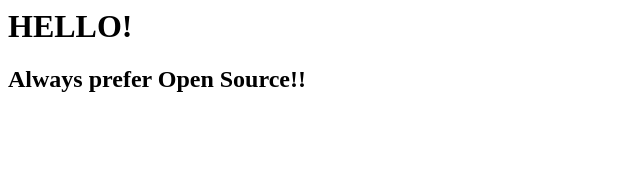
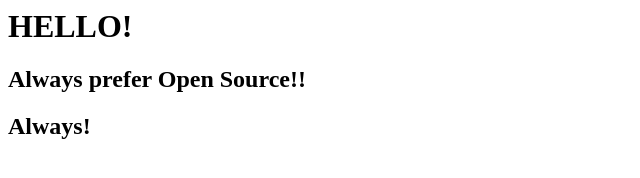
Before and after one commit to michaloudis/politopoulosFTW, a plain HTML site: page index.html in a window 1280 px wide. Shown: the whole page, without its empty margins (0-640 px from the left). Drawn offline with Linux system fonts and the light colour scheme.

Commit message:
added new line in index

```diff
--- a/index.html
+++ b/index.html
@@ -1,3 +1,5 @@
 <h1> HELLO! </h1>
 
 <h2> Always prefer Open Source!! </h2>
+
+<h2> Always! </h2>
```
